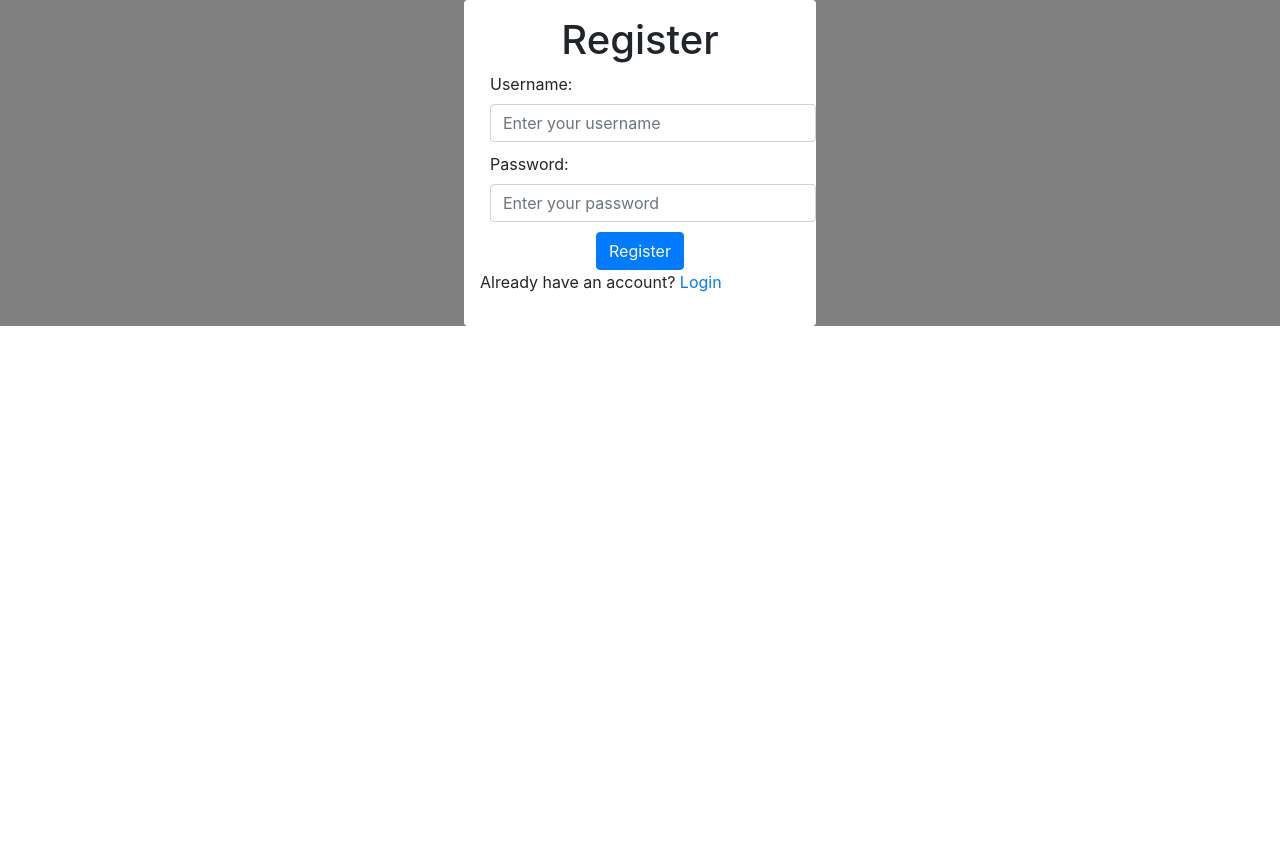
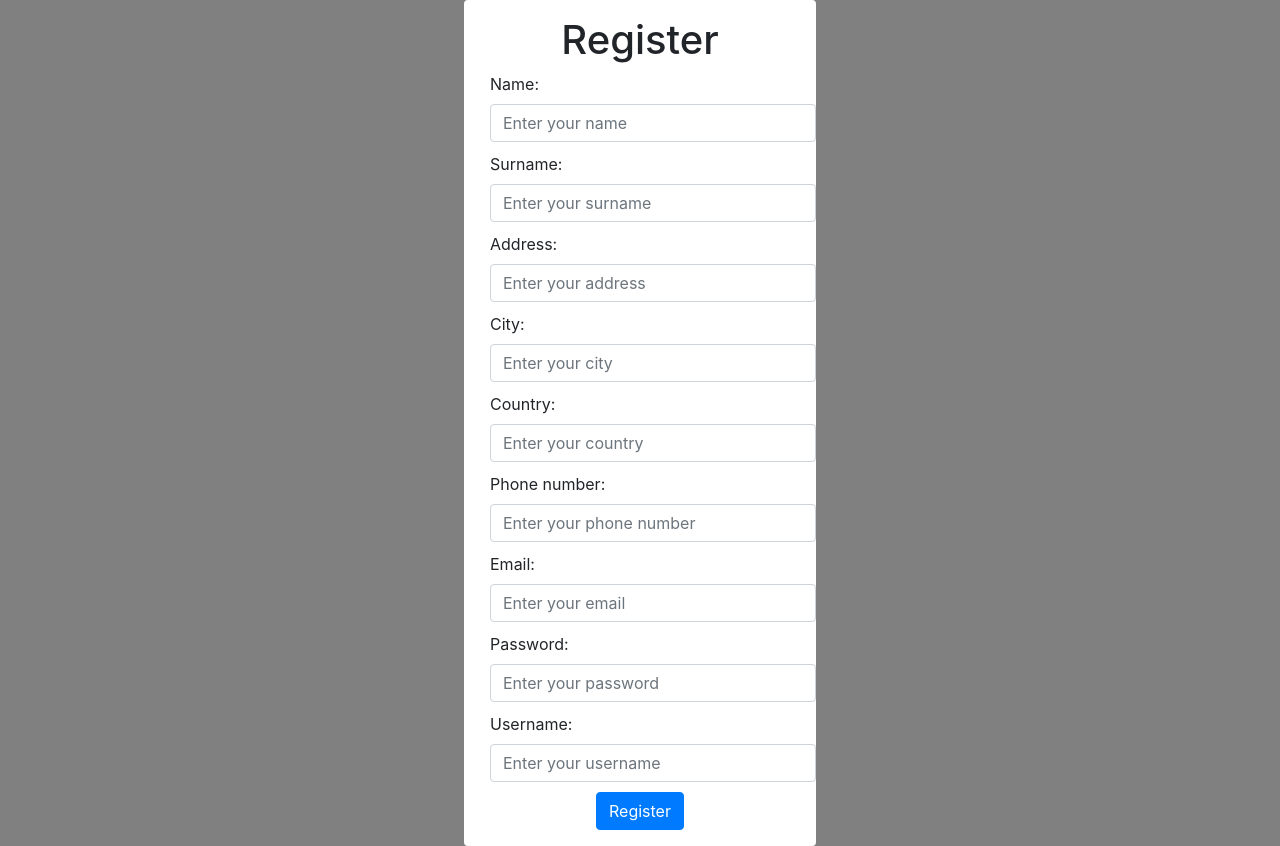
Before and after one commit to SaladVlad/DRS_Drustvena_Mreza, a React (Create React App) app in the folder ui/: page /register in a window 1280 px wide. Before the commit the page ends 800 px from the top, so only its background shows below. Built offline with nearby package versions, Linux system fonts and the light colour scheme.

Commit message:
adding registration page and API call

```diff
--- a/ui/src/components/RegisterForm.jsx
+++ b/ui/src/components/RegisterForm.jsx
@@ -1,12 +1,32 @@
 import React, { useState } from 'react'
+import { register } from '../services/users'
 
 const RegisterForm = () => {
+  const [name, setName] = useState('')
+  const [surname, setSurname] = useState('')
+  const [address, setAddress] = useState('')
+  const [city, setCity] = useState('')
+  const [country, setCountry] = useState('')
+  const [phoneNumber, setPhoneNumber] = useState('')
+  const [email, setEmail] = useState('')
+  const [password, setPassword] = useState('')
   const [username, setUsername] = useState('')
-  const [password, setPassword] = useState('')
 
   const handleSubmit = e => {
     e.preventDefault()
-    console.log(`Username: ${username}, Password: ${password}`)
+    register({
+      name,
+      surname,
+      address,
+      city,
+      country,
+      phoneNumber,
+      email,
+      password,
+      username
+    }).then(data => {
+      console.log(data)
+    })
   }
 
   return (
@@ -15,15 +35,93 @@ const RegisterForm = () => {
       style={{ margin: '0 auto', maxWidth: '300px' }}
     >
       <div className='form-group' style={{ marginBottom: '10px' }}>
-        <label htmlFor='username' style={{ marginRight: '10px' }}>
-          Username:
+        <label htmlFor='name' style={{ marginRight: '10px' }}>
+          Name:
         </label>
         <input
-          id='username'
+          id='name'
           type='text'
-          value={username}
-          onChange={e => setUsername(e.target.value)}
-          placeholder='Enter your username'
+          value={name}
+          onChange={e => setName(e.target.value)}
+          placeholder='Enter your name'
+          className='form-control'
+        />
+      </div>
+      <div className='form-group' style={{ marginBottom: '10px' }}>
+        <label htmlFor='surname' style={{ marginRight: '10px' }}>
+          Surname:
+        </label>
+        <input
+          id='surname'
+          type='text'
+          value={surname}
+          onChange={e => setSurname(e.target.value)}
+          placeholder='Enter your surname'
+          className='form-control'
+        />
+      </div>
+      <div className='form-group' style={{ marginBottom: '10px' }}>
+        <label htmlFor='address' style={{ marginRight: '10px' }}>
+          Address:
+        </label>
+        <input
+          id='address'
+          type='text'
+          value={address}
+          onChange={e => setAddress(e.target.value)}
+          placeholder='Enter your address'
+          className='form-control'
+        />
+      </div>
+      <div className='form-group' style={{ marginBottom: '10px' }}>
+        <label htmlFor='city' style={{ marginRight: '10px' }}>
+          City:
+        </label>
+        <input
+          id='city'
+          type='text'
+          value={city}
+          onChange={e => setCity(e.target.value)}
+          placeholder='Enter your city'
+          className='form-control'
+        />
+      </div>
+      <div className='form-group' style={{ marginBottom: '10px' }}>
+        <label htmlFor='country' style={{ marginRight: '10px' }}>
+          Country:
+        </label>
+        <input
+          id='country'
+          type='text'
+          value={country}
+          onChange={e => setCountry(e.target.value)}
+          placeholder='Enter your country'
+          className='form-control'
+        />
+      </div>
+      <div className='form-group' style={{ marginBottom: '10px' }}>
+        <label htmlFor='phoneNumber' style={{ marginRight: '10px' }}>
+          Phone number:
+        </label>
+        <input
+          id='phoneNumber'
+          type='text'
+          value={phoneNumber}
+          onChange={e => setPhoneNumber(e.target.value)}
+          placeholder='Enter your phone number'
+          className='form-control'
+        />
+      </div>
+      <div className='form-group' style={{ marginBottom: '10px' }}>
+        <label htmlFor='email' style={{ marginRight: '10px' }}>
+          Email:
+        </label>
+        <input
+          id='email'
+          type='email'
+          value={email}
+          onChange={e => setEmail(e.target.value)}
+          placeholder='Enter your email'
           className='form-control'
         />
       </div>
@@ -40,6 +138,19 @@ const RegisterForm = () => {
           className='form-control'
         />
       </div>
+      <div className='form-group' style={{ marginBottom: '10px' }}>
+        <label htmlFor='username' style={{ marginRight: '10px' }}>
+          Username:
+        </label>
+        <input
+          id='username'
+          type='text'
+          value={username}
+          onChange={e => setUsername(e.target.value)}
+          placeholder='Enter your username'
+          className='form-control'
+        />
+      </div>
       <div style={{ textAlign: 'center' }}>
         <button type='submit' className='btn btn-primary'>
           Register
--- a/ui/src/pages/register.jsx
+++ b/ui/src/pages/register.jsx
@@ -9,9 +9,6 @@ const RegisterPage = () => {
       <div className='w-25 bg-white rounded p-3 m-auto'>
         <h1 className='text-center'>Register</h1>
         <RegisterForm />
-        <p>
-          Already have an account? <a href='/login'>Login</a>
-        </p>
       </div>
     </div>
   )
--- a/ui/src/services/users.js
+++ b/ui/src/services/users.js
@@ -20,6 +20,20 @@ const getUserIdFromToken = async () => {
 export const fetchUsers = async () => {
   try {
     const response = await axios.get('http://localhost:5000/api/admin/allusers')
+    return response.data
+  } catch (error) {
+    console.error(error)
+  }
+}
+
+export const register = async user => {
+  try {
+    if (await fetchUserById(user.user_id)) {
+      console.error('User already registered')
+      return
+    }
+
+    const response = await axios.post('http://localhost:5000/api/users', user)
     return response.data
   } catch (error) {
     console.error(error)
```
